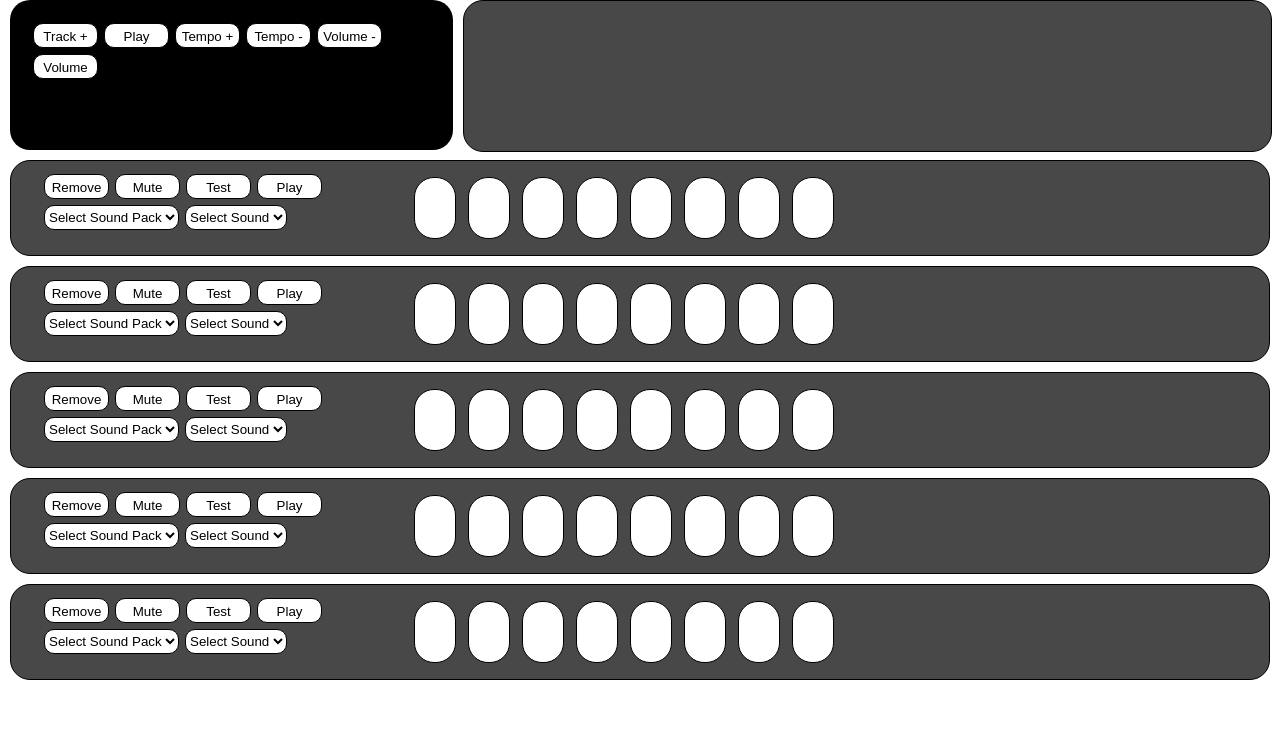
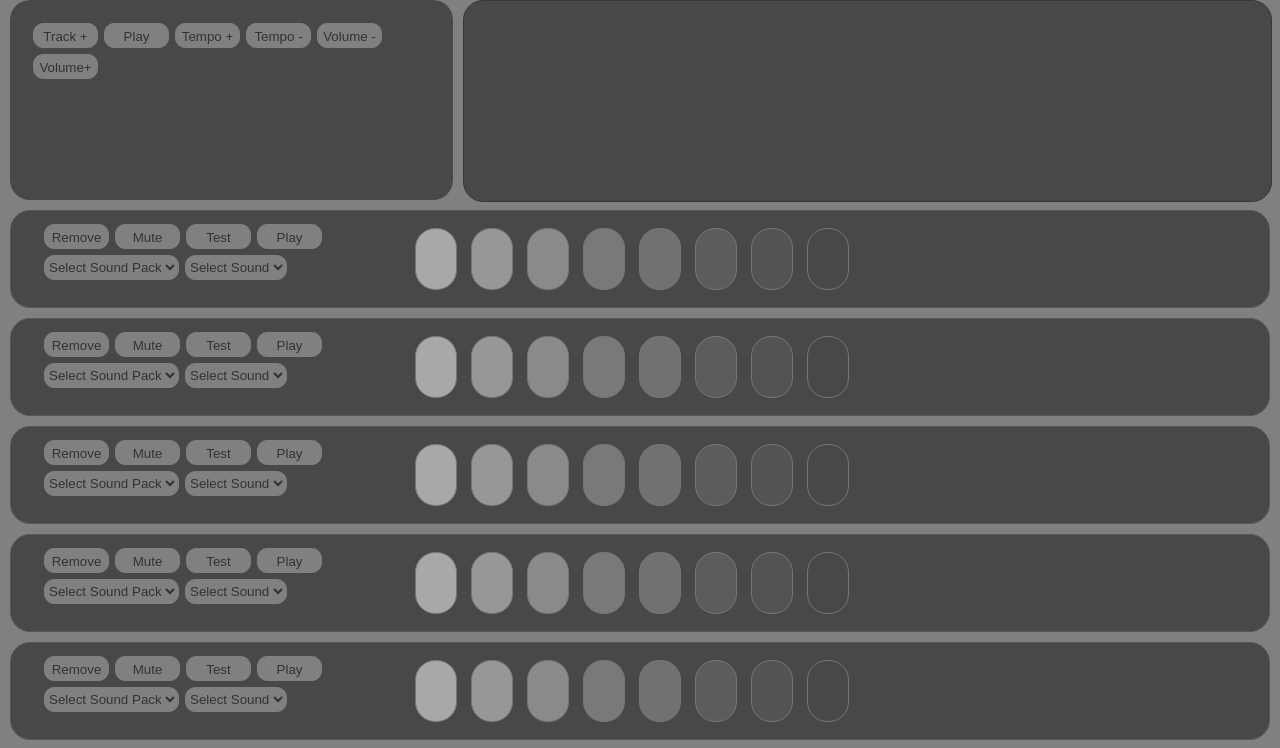
Before and after one commit to Tatiannna/beat-maker, a website: page index.html in a window 1280 px wide. Shown: the top 748 px of the page. Drawn offline with Linux system fonts and the light colour scheme.

Commit message:
Add additional styling

```diff
--- a/style.css
+++ b/style.css
@@ -10,19 +10,19 @@
     width: 100%;
     height: 100%;
     /* padding-left: 150px; */
-    /* background-color: black; */
+    background-color: grey;
 }
 
 #nav {
-    height: 150px;
-    /* background-color: black; */
+    height: 200px;
+    background-color: grey;
     color: white;
     display: flex;
 }
 
 #nav-left {
     width: 35%;
-    background-color: black;
+    background-color: #484848;
     border-radius: 20px;
     padding: 20px;
     margin-left: 10px;
@@ -41,7 +41,7 @@
     width: 100%;
     margin-left: 10px;
 
-    border: 1px solid black;
+    border: 1px solid rgb(55, 55, 55);
 }
 
 
@@ -49,7 +49,7 @@
     margin-left: 10px;
     margin-right: 10px;
     margin-top: 10px;
-    border: 1px solid black;
+    border: 1px solid rgb(87, 87, 87);
     display: flex;
     /* width: 750px; */
     width: 100%;
@@ -68,9 +68,9 @@
 
 button {
     border-radius: 10px;
-    color: black;
-    background-color: white;
-    border: 1px solid black;
+    color: rgb(51, 50, 50);
+    background-color: grey;
+    border: 1px solid grey;
     margin: 3px;
     height: 25px;
     width: 65px;
@@ -78,11 +78,17 @@ button {
     /* border: none; */
 }
 
+button:hover {
+    background-color: #484848;
+    color: white;
+}
+
+
 select {
     border-radius: 10px;
-    border: 1px solid black;
-    color: black;
-    background-color: white;
+    border: 1px solid grey;
+    color: rgb(51, 50, 50);
+    background-color: grey;
     /* border: none; */
     margin: 3px;
     height: 25px;
@@ -116,26 +122,55 @@ ul {
 .segment{
     width: 40px;
     height: 60px;
-    margin: 6px;
+    margin: 7px;
     /* border: 2px solid black; */
     border-radius: 20px;
 }
 
 .segment:hover{
-    background-color: grey;
+    background-color: black;
 }
 
 .on{
-    background-color: pink;
     border: 1px solid black;
-
 }
 
 .off{
-    background-color: white;
-    border: 1px solid black;
+    /* background-color: rgb(207, 88, 88); */
+    border: 1px solid rgb(119, 119, 119);
 }
 
-button:hover {
-    background-color: grey;
+
+li:nth-of-type(1){
+    background-color: rgb(168, 168, 168);
 }
+li:nth-of-type(2){
+    background-color: rgb(151, 151, 151);
+}
+li:nth-of-type(3){
+    background-color: rgb(138, 138, 138);
+}
+li:nth-of-type(4){
+    background-color: rgb(121, 121, 121);
+}
+li:nth-of-type(5){
+    background-color: rgb(113, 113, 113);
+}
+li:nth-of-type(6){
+    background-color: rgb(92, 92, 92);
+}
+li:nth-of-type(7){
+    background-color: rgb(83, 83, 83);
+}
+li:nth-of-type(8){
+    background-color: rgb(72, 72, 72);
+}
+
+.on:hover{
+    background-color: black;
+}
+
+li.on {
+    background-color: black;
+    /* border: 1px solid grey; */
+}
```
Also changed, not shown: dist/main.js.
